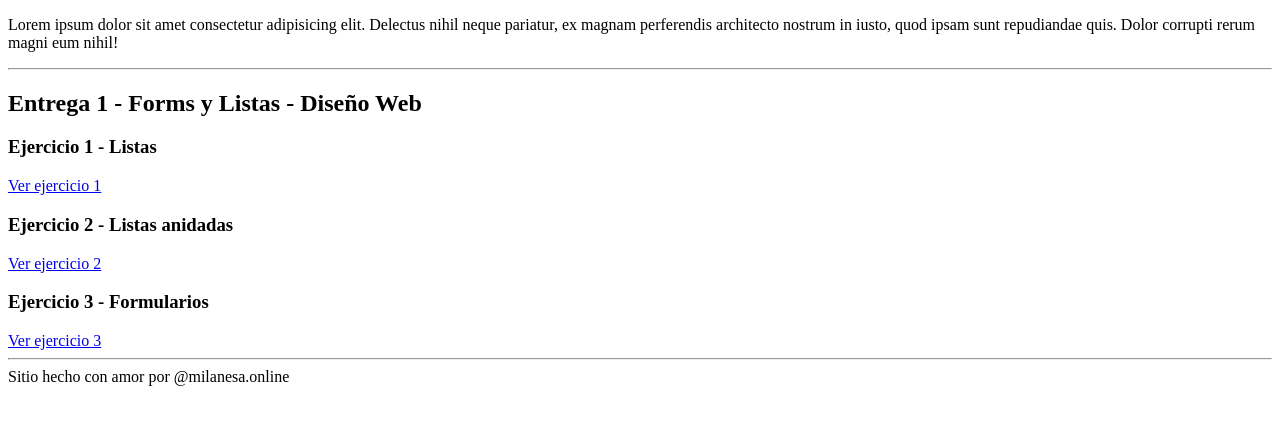
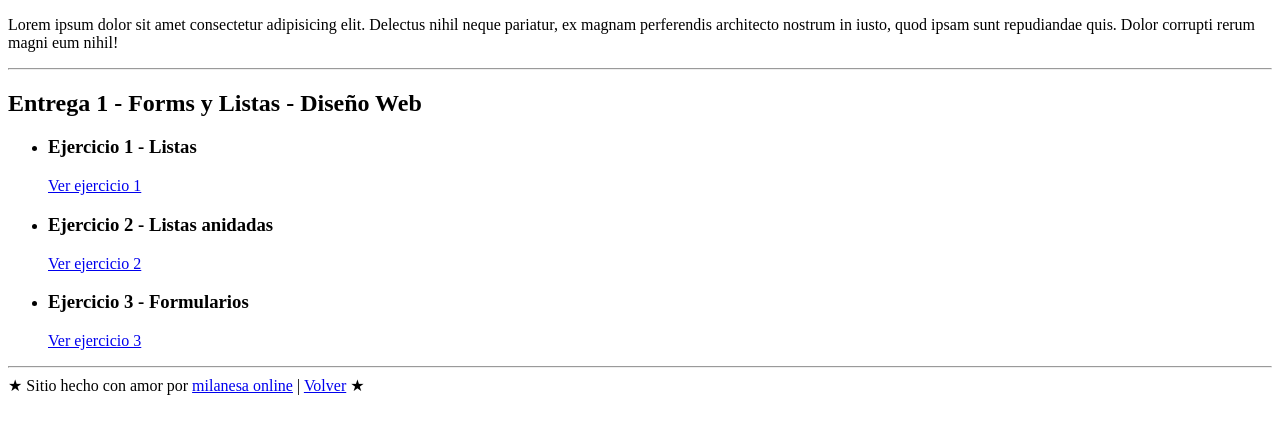
Before and after one commit to milanesaonline/e1_NUCBA, a plain HTML site: page index.html in a window 1280 px wide. Shown: the part 105-538 px from the top of the page. Drawn offline with Linux system fonts and the light colour scheme.

Commit message:
algo de avance para probar como funciona la integración con vercel

```diff
--- a/index.html
+++ b/index.html
@@ -14,21 +14,19 @@
     <hr>
 
     <h2>Entrega 1 - Forms y Listas - Diseño Web</h2>
-        <h3>Ejercicio 1 - Listas</h3>
-        <!-- aca va el link al ejercicio 1 -->
-        <a href="./Entregas/E1 - Forms y Listas - Diseño Web/Ejercicio 1 - Listas/index.html">Ver ejercicio 1</a>
-        <h3>Ejercicio 2 - Listas anidadas</h3>
-        <!-- aca va el link al ejercicio 1 -->
-         <a href="./Entregas/E1 - Forms y Listas - Diseño Web/Ejercicio 2 - Listas anidadas/index.html">Ver ejercicio 2</a>
-        <h3>Ejercicio 3 - Formularios</h3>
-        <!-- aca va el link al ejercicio 1 -->
-         <a href="./Entregas/E1 - Forms y Listas - Diseño Web/Ejercicio 3 - Formularios/index.html">Ver ejercicio 3</a>
-
-    <hr>
+        <ul>
+            <li><h3>Ejercicio 1 - Listas</h3></li>
+                <a href="./Entregas/E1 - Forms y Listas - Diseño Web/Ejercicio 1 - Listas/index.html">Ver ejercicio 1</a>
+            <li><h3>Ejercicio 2 - Listas anidadas</h3></li>
+                <a href="./Entregas/E1 - Forms y Listas - Diseño Web/Ejercicio 2 - Listas anidadas/index.html">Ver ejercicio 2</a>
+            <li><h3>Ejercicio 3 - Formularios</h3></li>
+                <a href="./Entregas/E1 - Forms y Listas - Diseño Web/Ejercicio 3 - Formularios/index.html">Ver ejercicio 3</a>
+        </ul>
 
 
-
+        <footer>
+            <hr>
+            ★ Sitio hecho con amor por <a href="https://github.com/milanesaonline">milanesa online</a>  | <a href="/NUCBA/index.html" >Volver</a> ★
+        </footer>
 </body>
-
-<footer>Sitio hecho con amor por @milanesa.online </footer>
 </html>
```
Also changed, not shown: Entregas/E1 - Forms y Listas - Diseño Web/Ejercicio 1 - Listas/index.html (+4 -0 lines), Entregas/E1 - Forms y Listas - Diseño Web/Ejercicio 2 - Listas anidadas/index.html (+4 -0 lines), Entregas/E1 - Forms y Listas - Diseño Web/Ejercicio 3 - Formularios/index.html (+5 -0 lines).
